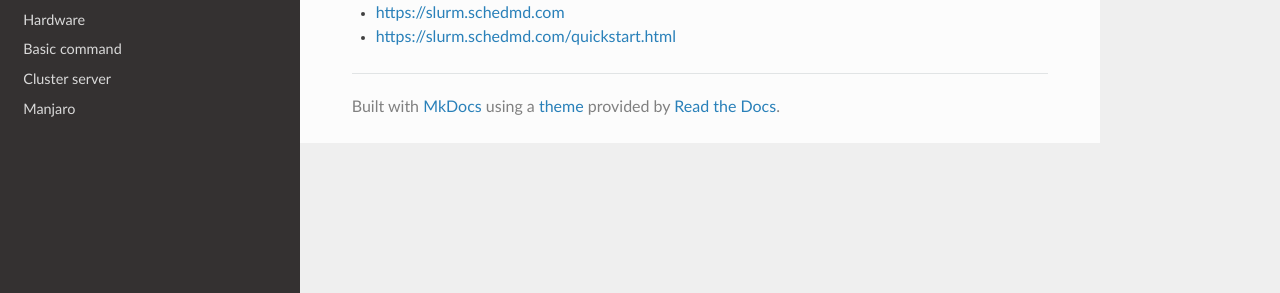
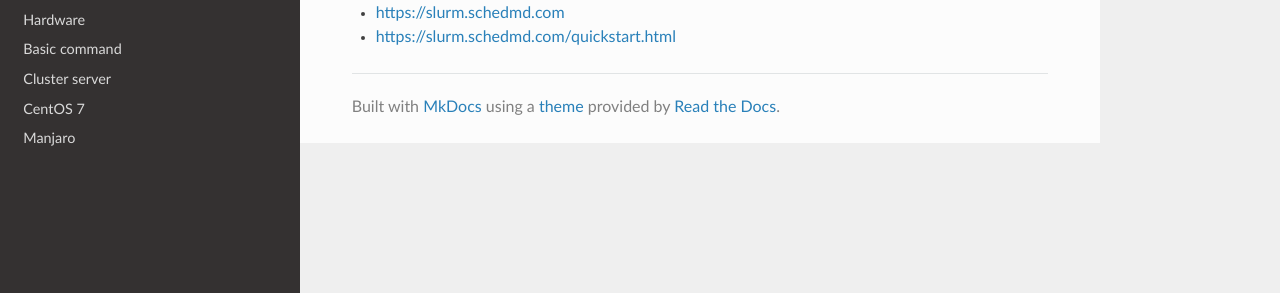
Before and after one commit to WonyoungCho/LINUX, an MkDocs documentation site: the page built from docs/slurm_conf.md, in a window 1280 px wide. Shown: the part 159-452 px from the top of the page. Built offline with MkDocs 1.6.1, drawn with Linux system fonts in a browser that asks for light colours; nearby versions of some CDN libraries; old or Windows-style settings are respelled for this version of MkDocs.

Commit message:
Update mkdocs.yml

```diff
--- a/mkdocs.yml
+++ b/mkdocs.yml
@@ -12,6 +12,7 @@ pages:
     - Hardware : 'hardware.md'
     - Basic command: 'basic_comm.md'
     - Cluster server: 'cluster_conf.md'
+    - CentOS 7 : 'centos7_conf.md'
     - Manjaro: 'manjaro_conf.md'
 
 theme: readthedocs
```
